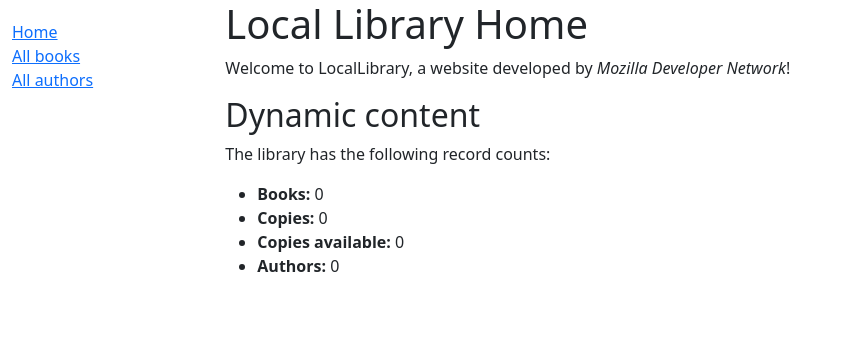
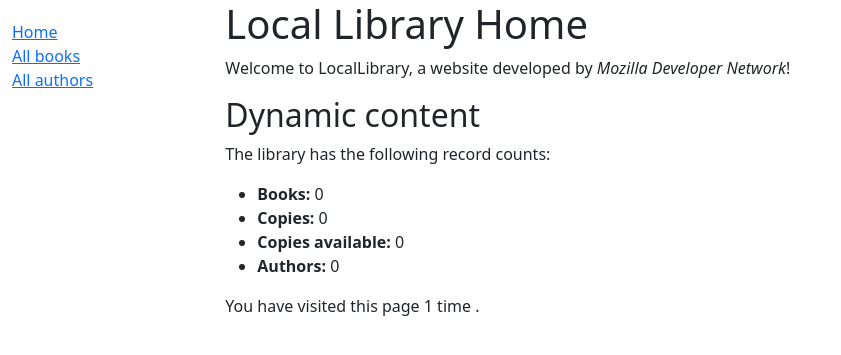
Before and after one commit to manhnv-1320/mysite, a Django app: page /en/catalog/ in a window 1280 px wide. Shown: the top 355 px of the page, without its empty margins (0-841 px from the left). Run offline with Django 4.2, Linux system fonts and the light colour scheme; data that the repository does not hold is empty; some libraries are stand-ins or nearby versions.

Commit message:
Session framework

```diff
--- a/locallibrary/catalog/templates/index.html
+++ b/locallibrary/catalog/templates/index.html
@@ -12,4 +12,7 @@
         <li><strong>{% translate 'Copies available:' %}</strong> {{ num_instances_available }}</li>
         <li><strong>{% translate 'Authors:' %}</strong> {{ num_authors }}</li>
     </ul>
+    <p>{% blocktranslate with num=num_visits %}You have visited this page {{ num }} time{% endblocktranslate %}
+        {% if num_visits > 1 %}s{% endif %}.
+    </p>
 {% endblock %}
--- a/locallibrary/catalog/views.py
+++ b/locallibrary/catalog/views.py
@@ -9,12 +9,15 @@ def index(request):
     num_instances = BookInstance.objects.count()
     num_instances_available = BookInstance.objects.filter(status__exact='a').count()
     num_authors = Author.objects.count()
+    num_visits = request.session.get('num_visits', 1)
+    request.session['num_visits'] = num_visits + 1
 
     context = {
         'num_books': num_books,
         'num_instances': num_instances,
         'num_instances_available': num_instances_available,
-        'num_authors': num_authors
+        'num_authors': num_authors,
+        'num_visits': num_visits,
     }
 
     return render(request, 'index.html', context=context)
```
Also changed, not shown: locallibrary/locale/vi/LC_MESSAGES/django.po. Lines whose indentation alone changed are shown as unchanged.
